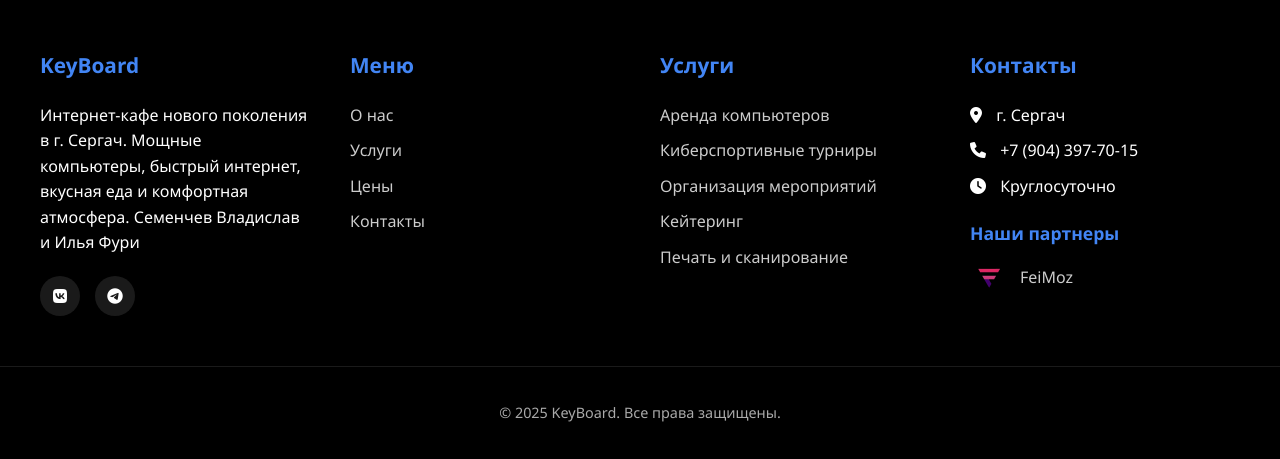
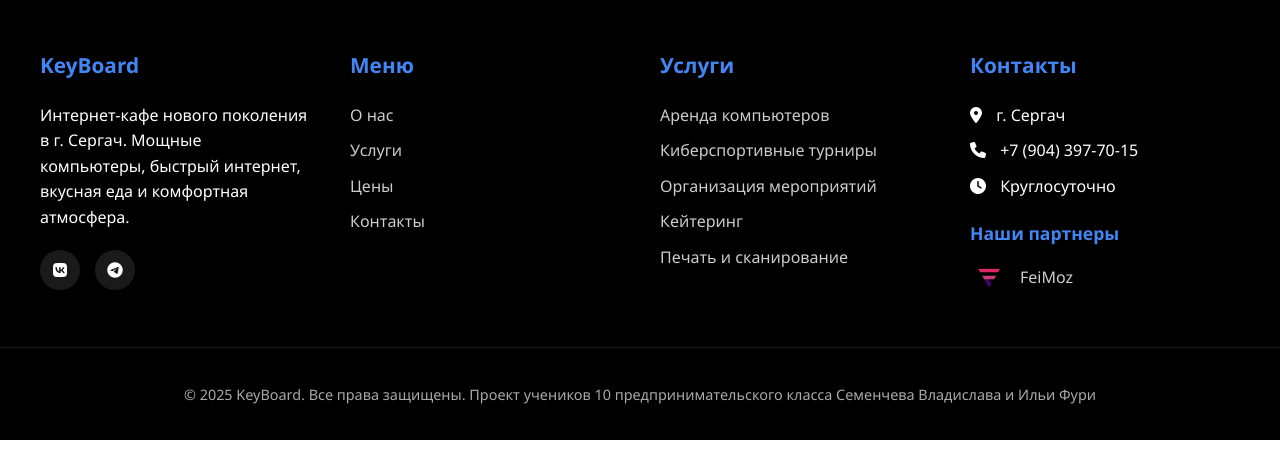
Before and after one commit to exist1337/KeyBoard, a plain HTML site: page index.html in a window 1280 px wide. Shown: the part 5720-6179 px from the top of the page. Drawn offline with Linux system fonts and the light colour scheme.

Commit message:
Update index.html

```diff
--- a/index.html
+++ b/index.html
@@ -1000,7 +1000,7 @@
         <div class="footer-content">
             <div class="footer-column">
                 <h3>KeyBoard</h3>
-                <p>Интернет-кафе нового поколения в г. Сергач. Мощные компьютеры, быстрый интернет, вкусная еда и комфортная атмосфера. Семенчев Владислав и Илья Фури</p>
+                <p>Интернет-кафе нового поколения в г. Сергач. Мощные компьютеры, быстрый интернет, вкусная еда и комфортная атмосфера.</p>
                 <div class="social-links">
                     <a href="https://vk.com/murdererofcenturies"><i class="fab fa-vk"></i></a>
                     <a href="https://t.me/FeiMoz"><i class="fab fa-telegram"></i></a>
@@ -1047,7 +1047,7 @@
         </div>
 
         <div class="copyright">
-            <p>&copy; 2025 KeyBoard. Все права защищены.</p>
+            <p>&copy; 2025 KeyBoard. Все права защищены. Проект учеников 10 предпринимательского класса Семенчева Владислава и Ильи Фури </p>
         </div>
     </footer>
 
```
